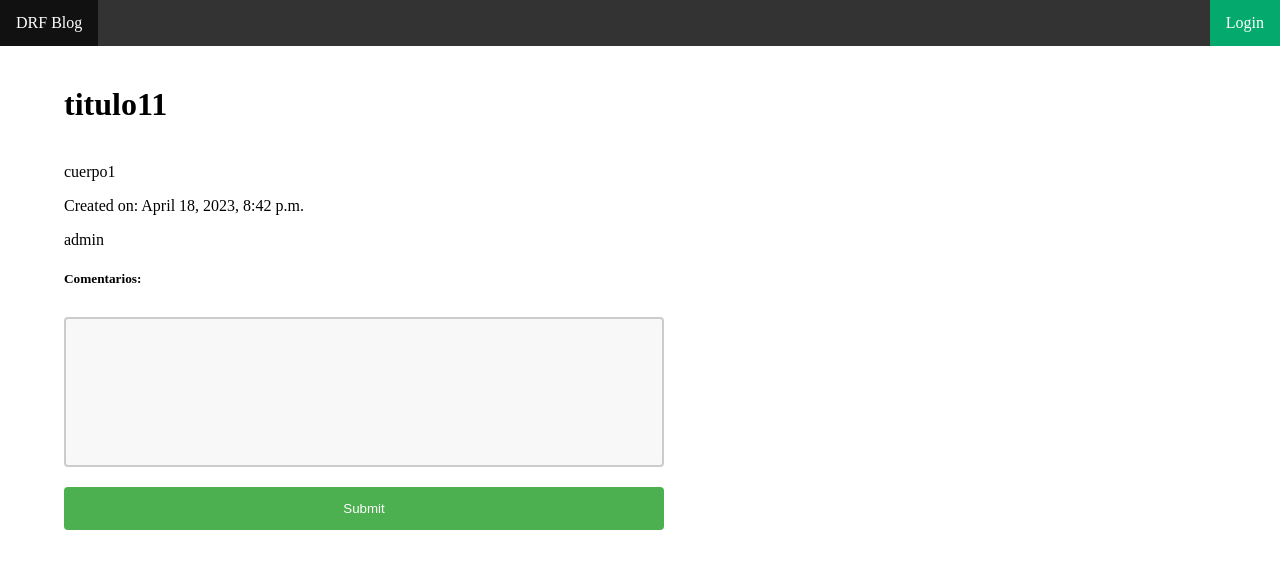
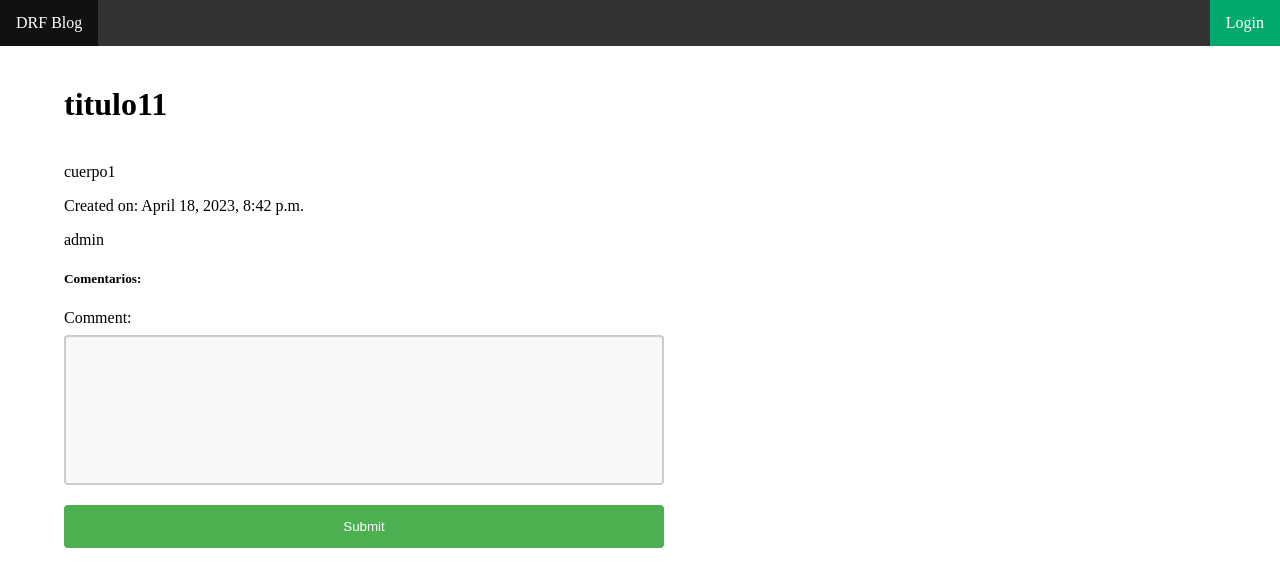
Before and after one commit to ballescript/drfblog, a Django app: page /post/1/ in a window 1280 px wide. Shown: the top 587 px of the page. Run offline with Django 4.2, Linux system fonts and the light colour scheme; data comes from the database, SQL or seed files in the repository; both versions use the stored data as it was after the commit.

Commit message:
with forms

```diff
--- a/blog/api/forms.py
+++ b/blog/api/forms.py
@@ -1,10 +1,27 @@
 from django import forms
+from .models import Post, Comment
 
 
-class PostForm(forms.Form):
-    title = forms.CharField(label="Post title", max_length=100)
-    body = forms.CharField(label="Post body", widget=forms.Textarea)
+# class PostForm(forms.Form):
+#     title = forms.CharField(label="Post title", max_length=100)
+#     body = forms.CharField(label="Post body", widget=forms.Textarea)
+
+class PostForm(forms.ModelForm):
+
+    class Meta:
+        model = Post
+        fields = ("title", "body")
 
 
-class CommentForm(forms.Form):
-    body = forms.CharField(label="Comment body", widget=forms.Textarea)
+
+# class CommentForm(forms.Form):
+#     body = forms.CharField(label="Comment body", widget=forms.Textarea)
+
+class CommentForm(forms.ModelForm):
+
+    class Meta:
+        model = Comment
+        fields = ("body",)
+        labels = {
+            "body": "Comment"
+        }
--- a/blog/api/urls.py
+++ b/blog/api/urls.py
@@ -1,7 +1,7 @@
 from django.urls import path
 from rest_framework.urlpatterns import format_suffix_patterns
 from api import views
-from .views import home, post_detail, login, create_post, create_comment, delete_comment
+from .views import home, post_detail, login, create_post, create_comment, delete_comment, create_post_with_form, create_comment_with_form
 
 urlpatterns = [
     path('users/', views.UserList.as_view()),
@@ -12,9 +12,11 @@ urlpatterns = [
     path('comments/<int:pk>/', create_comment, name='create_comment'),
     path('', home, name='home'),
     # path('post/<int:pk>/', post_detail, name='post_detail'),
-    path('post/<int:pk>/', create_comment, name='post_detail'),
+    # path('post/<int:pk>/', create_comment, name='post_detail'),
+    path('post/<int:pk>/', create_comment_with_form, name='create_comment_with_form'),
     path('login/', login, name='login'),
     path('create-post', create_post, name='create_post'),
+    path('create-post-with-form', create_post_with_form, name='create_post_with_form'),
     path('delete-comment/<int:pk>/', delete_comment, name="delete_comment")
 ]
 
--- a/blog/api/views.py
+++ b/blog/api/views.py
@@ -69,6 +69,19 @@ def login(request):
 # def create_post(request):
 #     return render(request, 'create_post.html')
 
+def create_post_with_form(request):
+    if request.method == "POST":
+        form = PostForm(request.POST)
+        if form.is_valid():
+            new_post = form.save(commit=False)
+            new_post.owner = request.user
+            new_post.save()
+            return redirect("create_comment_with_form", pk=new_post.id)
+    else:
+        form = PostForm()
+    return render(request, "create_post_with_form.html", {"form": form})
+
+
 def create_post(request):
     if request.method == "POST":
         post = Post()
@@ -77,6 +90,7 @@ def create_post(request):
         post.owner = request.user
         post.save()
         return redirect("post_detail", pk=post.id)
+
         # create a form instance and populate it with data from the request:
         # form = PostForm(request.POST)
         # check whether it's valid:
@@ -92,6 +106,21 @@ def create_post(request):
 
     return render(request, "create_post.html")
 
+
+def create_comment_with_form(request, pk):
+    post = get_object_or_404(Post, pk=pk)
+    comments = post.comments.all()
+    if request.method == "POST":
+        form = CommentForm(request.POST)
+        if form.is_valid():
+            new_comment = form.save(commit=False)
+            new_comment.owner = request.user
+            new_comment.post = post
+            new_comment.save()
+            return redirect("create_comment_with_form", pk=pk)
+    else:
+        form = CommentForm()
+    return render(request, "post_detail_with_form.html", {"post": post, "comments": comments, "form":form})
 
 def create_comment(request, pk):
     post = get_object_or_404(Post, pk=pk)
@@ -127,6 +156,6 @@ def delete_comment(request, pk):
         comentario = Comment.objects.get(id=pk)
         postId = comentario.post.id
         comentario.delete()
-        return redirect("post_detail", pk=postId)
+        return redirect("create_comment_with_form", pk=postId)
     except:
         return redirect("home")
--- a/blog/templates/home.html
+++ b/blog/templates/home.html
@@ -1,7 +1,8 @@
 {% extends 'base.html' %} {% block content %}
 
 <h1 class="section-title">Blog posts</h1>
-<a href="/create-post"><button class="button">New post</button></a>
+{% comment %} <a href="/create-post"><button class="button">New post</button></a> {% endcomment %}
+<a href="/create-post-with-form"><button class="button">New post</button></a>
 <hr />
 {% for post in posts %}
 <a href="post/{{post.id}}"><h2>{{ post.title }}</h2></a>
--- /dev/null
+++ b/blog/templates/post_detail_with_form.html
@@ -0,0 +1,21 @@
+{% extends 'base.html' %} {% block content %}
+
+<h1 class="section-title">{{ post.title }}</h1>
+<p>{{ post.body }}</p>
+<p>Created on: {{ post.created }}</p>
+<p>{{ post.owner }}</p>
+<h5>Comentarios:</h5>
+{% for comment in comments %}
+<p>{{comment.body}}</p>
+<p>- {{comment.owner}}</p>
+<a href="{% url 'delete_comment' comment.id %}"
+  ><button>Delete comment</button></a
+>
+{% endfor %}
+
+<form action="{% url 'create_comment_with_form' post.id %}" method="POST">
+  {% csrf_token %}
+  {{ form }}
+  <input type="submit" value="Submit" />
+</form>
+{% endblock %}
```
Also changed, not shown: blog/templates/create_post_with_form.html (added, +10 -0 lines), blog/db.sqlite3.
